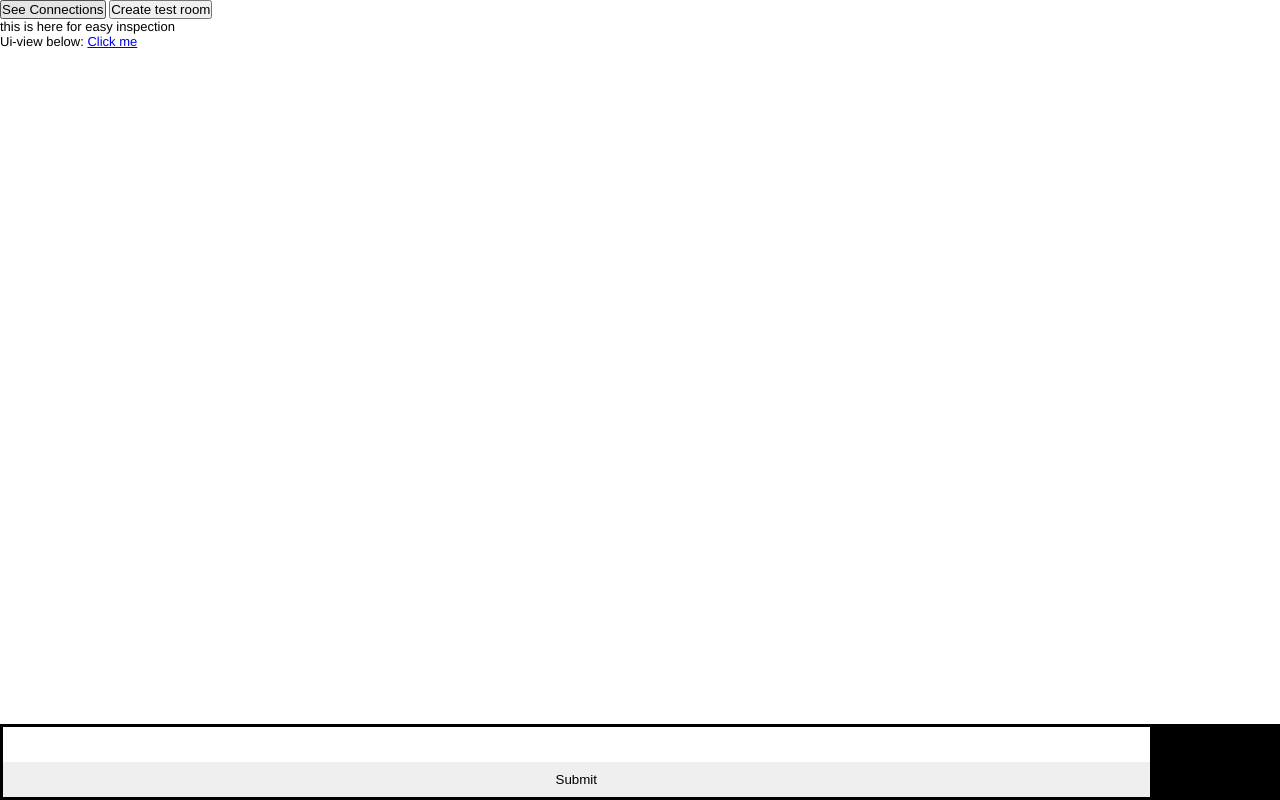
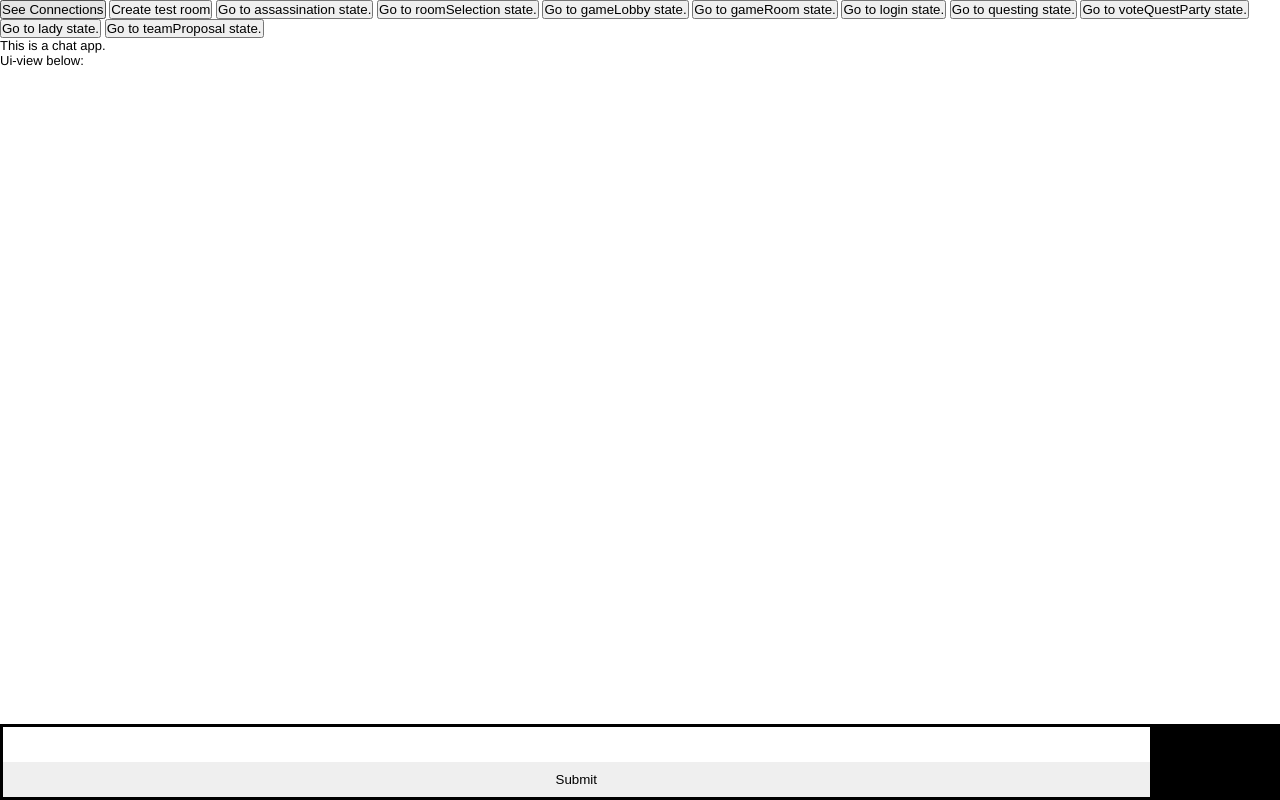
Before and after one commit to everett980/avalon, a website: page browser/html/index.html in a window 1280 px wide. Drawn offline with nearby package versions, Linux system fonts and the light colour scheme; some packages are replaced by stand-ins of ours; no server answers; a script that the page names is missing.

Commit message:
handles merge

```diff
--- a/browser/html/index.html
+++ b/browser/html/index.html
@@ -52,9 +52,18 @@
 			<div ng-controller='debugger'>
 				<button ng-click='getConnections()'>See Connections</button>
 				<button ng-click='testRoom()'>Create test room</button>
+				<button ng-click='testState("assassination")'>Go to assassination state.</button>
+				<button ng-click='testState("roomSelection")'>Go to roomSelection state.</button>
+				<button ng-click='testState("gameLobby")'>Go to gameLobby state.</button>
+				<button ng-click='testState("gameRoom")'>Go to gameRoom state.</button>
+				<button ng-click='testState("login")'>Go to login state.</button>
+				<button ng-click='testState("questing")'>Go to questing state.</button>
+				<button ng-click='testState("voteQuestParty")'>Go to voteQuestParty state.</button>
+				<button ng-click='testState("lady")'>Go to lady state.</button>
+				<button ng-click='testState("teamProposal")'>Go to teamProposal state.</button>
 			</div>
 			<div ng-controller='ChatCtrl'>
-								<p>this is here for easy inspection
+				<p> This is a chat app.
 				<ul id="messages">
 					<li ng-repeat='message in messageArr'> {{message}} </li>
 				</ul>
@@ -67,7 +76,6 @@
 			<div>
 				Ui-view below:
 				<ui-view></ui-view>
-								<a ui-sref='login'>Click me</a>
 			</div>
 		</div>
 
--- a/browser/js/controllers/debugger.js
+++ b/browser/js/controllers/debugger.js
@@ -19,4 +19,7 @@ app.controller('debugger', function($scope, $state, SocketFactory, DebuggerFacto
 		$on('test room ready', function(useless, useless) {
 				$state.go('gameRoom');
 		});
+		$scope.testState = function(stateName) {
+			$state.go(stateName);
+		}
 });
```
Lines whose indentation alone changed are shown as unchanged.
